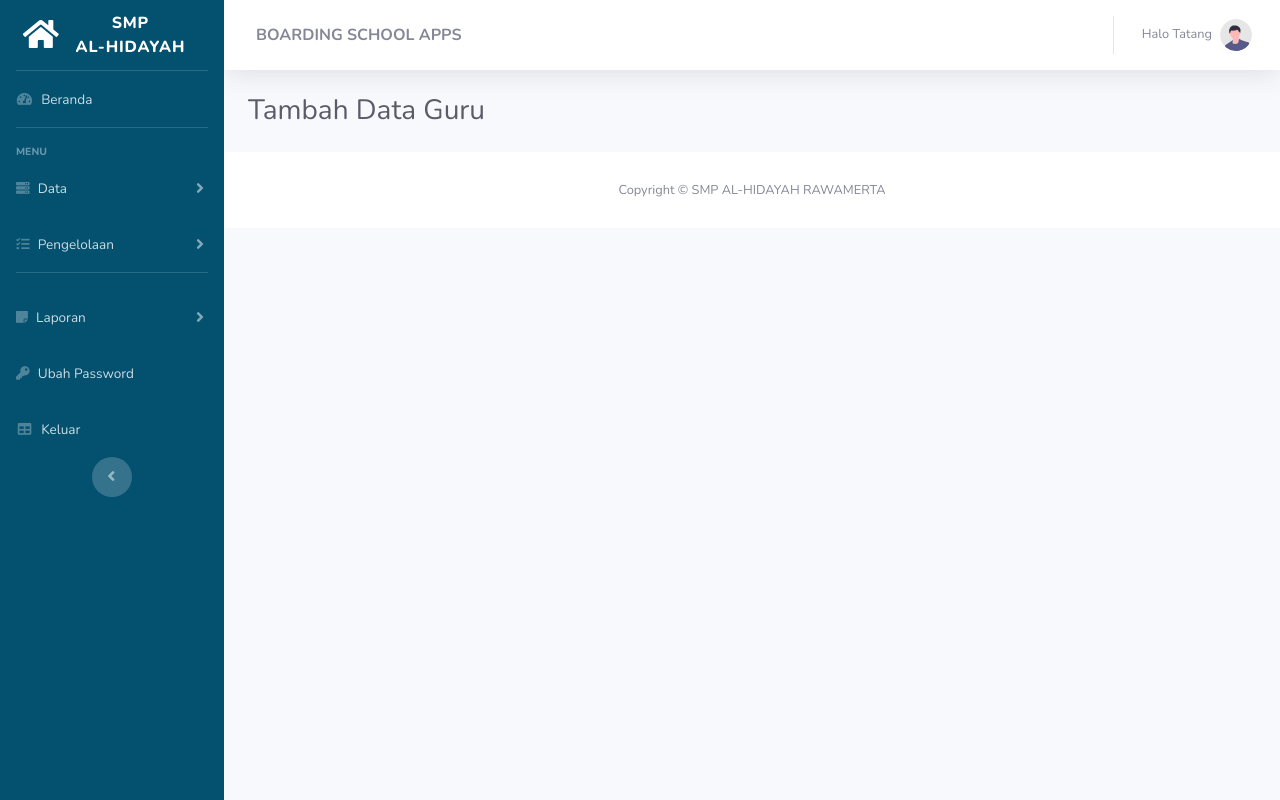
After one commit to PBOIF2SCHOOLAPPS/websmpalhidayah, a CodeIgniter app: page /websmpalhidayah/index.php/admin/dataguru/tambah_data in a window 1280 px wide. The commit adds this page. Run offline with CodeIgniter, Linux system fonts and the light colour scheme.

Commit message:
Menu Create

```diff
--- a/application/config/autoload.php
+++ b/application/config/autoload.php
@@ -58,7 +58,7 @@ $autoload['packages'] = array();
 |
 |	$autoload['libraries'] = array('user_agent' => 'ua');
 */
-$autoload['libraries'] = array('database');
+$autoload['libraries'] = array('database','form_validation','session');
 
 /*
 | -------------------------------------------------------------------
@@ -89,7 +89,7 @@ $autoload['drivers'] = array();
 |
 |	$autoload['helper'] = array('url', 'file');
 */
-$autoload['helper'] = array('url');
+$autoload['helper'] = array('url','form');
 
 /*
 | -------------------------------------------------------------------
--- a/application/controllers/admin/DataGuru.php
+++ b/application/controllers/admin/DataGuru.php
@@ -11,4 +11,52 @@ class dataGuru extends CI_Controller
         $this->load->view('admin/data_guru', $data);
         $this->load->view('template_admin/footer', $data);
     }
+
+    public function tambah_data()
+    {
+        $data['title_header'] = "Admin | SMP AL-HIDAYAH";
+        $data['title'] = "Tambah Data Guru";
+        $this->load->view('template_admin/header', $data);
+        $this->load->view('template_admin/bar');
+        $this->load->view('admin/tambah_data_guru', $data);
+        $this->load->view('template_admin/footer', $data);
+    }
+
+    public function tambah_data_aksi() {
+        $this->_rules();
+
+        if($this->form_validation->run()== FALSE) {
+            $this->tambah_data();
+        } else {
+            $id_guru    =$this->input->post('id_guru');
+            $nama_guru    =$this->input->post('nama_guru');
+            $alamat    =$this->input->post('alamat');
+            $jenis_kelamin    =$this->input->post('jenis_kelamin');
+            $status_guru    =$this->input->post('status_guru');
+
+            $data=array(
+                'id_guru'   => $id_guru,
+                'nama_guru'   => $nama_guru,
+                'alamat'   => $alamat,
+                'jenis_kelamin'   => $jenis_kelamin,
+                'status_guru'   => $status_guru,
+            );
+
+            $this->smpalhidayahModel->insert_data($data,'data_guru');
+            $this->session->set_flashdata('pesan','<div class="alert alert-success alert-dismissible fade show" role="alert">
+            <strong>Data berhasil ditambahkan!</strong>
+            <button type="button" class="btn-close" data-bs-dismiss="alert" aria-label="Close"></button>
+             </div>');
+             redirect('dataGuru');
+        }
+    }
+
+    public function _rules() {
+        $this->form_validation->set_rules('id_guru','id guru','required');
+        $this->form_validation->set_rules('nama_guru','nama guru','required');
+        $this->form_validation->set_rules('alamat','alamat','required');
+        $this->form_validation->set_rules('jenis_kelamin','jenis kelamin','required');
+        $this->form_validation->set_rules('status_guru','status guru','required');
+    }
 }
+?>
--- a/application/views/admin/data_guru.php
+++ b/application/views/admin/data_guru.php
@@ -4,7 +4,7 @@
         <h1 class="h3 mb-0 text-gray-800"><?php echo $title ?></h1>
     </div>
 
-    <a class="btn btn-sm btn-success mb-3" href="<?php echo base_url('admin/dataGuru/create_data') ?>"><i class="fas fa-plus"> Tambah Data</i></a>
+    <a class="btn btn-sm btn-success mb-3" href="<?php echo base_url('admin/dataGuru/tambah_data') ?>"><i class="fas fa-plus"> Tambah Data</i></a>
 
     <table class="table table-bordered table-striped">
         <tr>
--- /dev/null
+++ b/application/views/admin/tambah_data_guru.php
@@ -0,0 +1,9 @@
+<div class="container-fluid">
+
+    <div class="d-sm-flex align-items-center justify-content-between mb-4">
+        <h1 class="h3 mb-0 text-gray-800"><?php echo $title ?></h1>
+    </div>
+
+
+
+</div>
```
